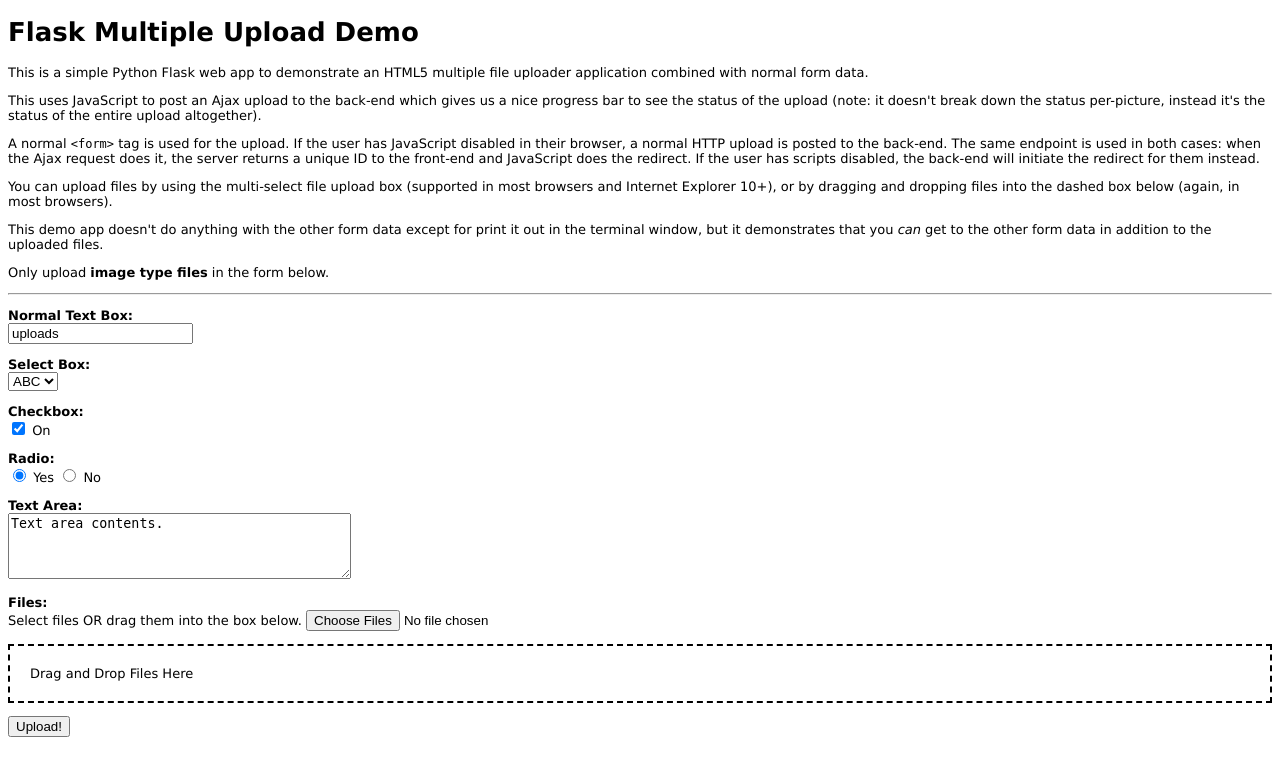
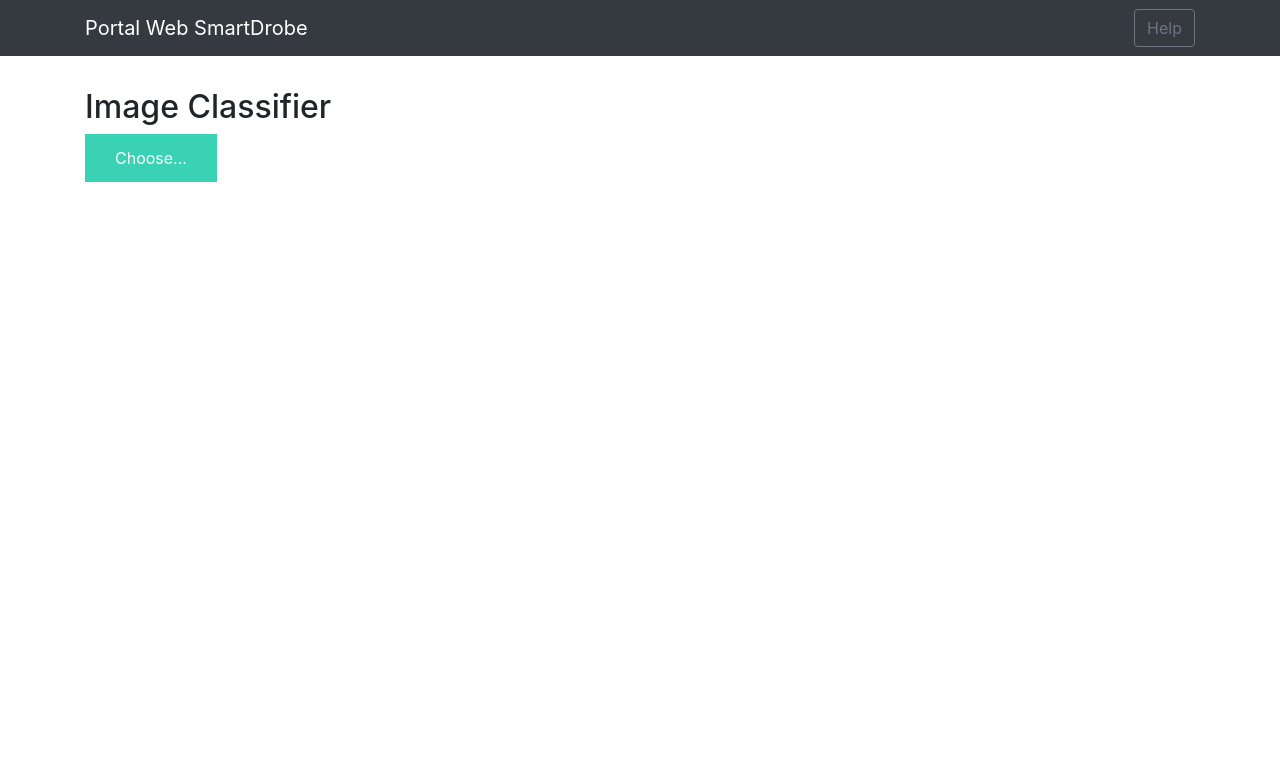
Before and after one commit to leandrohmvieira/ML-simple-server, a Flask app: page / in a window 1280 px wide. Shown: the top 783 px of the page. Run offline with Flask 2, Linux system fonts and the light colour scheme; some libraries are stand-ins or nearby versions.

Commit message:
criação do front-end web para testar o serviço

```diff
--- a/app.py
+++ b/app.py
@@ -1,21 +1,87 @@
+from __future__ import division, print_function
+# coding=utf-8
+import sys
+import os
+import glob
+import re
+import numpy as np
 
-# A very simple Flask Hello World app for you to get started with...
+# Keras
+from keras.applications.imagenet_utils import preprocess_input, decode_predictions
+from keras.models import load_model
+from keras.preprocessing import image
 
-from flask import Flask, render_template
+# Flask utils
+from flask import Flask, redirect, url_for, request, render_template
+from werkzeug.utils import secure_filename
+from gevent.wsgi import WSGIServer
 
+# Define a flask app
 app = Flask(__name__)
 
-@app.route('/')
+# Model saved with Keras model.save()
+MODEL_PATH = 'models/basicCNN.h5'
+
+# Load your trained model
+model = load_model(MODEL_PATH)
+model._make_predict_function()          # Necessary
+print('Model loaded. Start serving...')
+
+# You can also use pretrained model from Keras
+# Check https://keras.io/applications/
+#from keras.applications.resnet50 import ResNet50
+#model = ResNet50(weights='imagenet')
+print('Model loaded. Check http://127.0.0.1:5000/')
+
+
+def model_predict(img_path, model):
+    img = image.load_img(img_path, target_size=(300, 200))
+
+    # Preprocessing the image
+    x = image.img_to_array(img)
+    # x = np.true_divide(x, 255)
+    x = np.expand_dims(x, axis=0)
+
+    # Be careful how your trained model deals with the input
+    # otherwise, it won't make correct prediction!
+    x = preprocess_input(x, mode='caffe')
+
+    preds = model.predict(x)
+    return preds
+
+
+@app.route('/', methods=['GET'])
 def index():
-    return render_template("index.html")
+    # Main page
+    return render_template('index.html')
 
-@app.route("/get")
-def get_response():
-    return True
 
-@app.route("/post")
-def post_response():
-    return True
+@app.route('/predict', methods=['GET', 'POST'])
+def upload():
+    if request.method == 'POST':
+        # Get the file from post request
+        f = request.files['file']
 
-if __name__ == "__main__":
-    app.run()
+        # Save the file to ./uploads
+        basepath = os.path.dirname(__file__)
+        file_path = os.path.join(
+            basepath, 'uploads', secure_filename(f.filename))
+        f.save(file_path)
+
+        # Make prediction
+        preds = model_predict(file_path, model)
+
+        # Process your result for human
+        pred_class = preds.argmax(axis=-1)            # Simple argmax
+        #pred_class = decode_predictions(preds, top=1)   # ImageNet Decode
+        result = str(pred_class)               # Convert to string
+        return result
+    return None
+
+
+if __name__ == '__main__':
+    # app.run(port=5002, debug=True)
+
+    # Serve the app with gevent
+    http_server = WSGIServer(('', 5000), app)
+    http_server.serve_forever()
--- /dev/null
+++ b/static/css/main.css
@@ -0,0 +1,50 @@
+.img-preview {
+    width: 256px;
+    height: 256px;
+    position: relative;
+    border: 5px solid #F8F8F8;
+    box-shadow: 0px 2px 4px 0px rgba(0, 0, 0, 0.1);
+    margin-top: 1em;
+    margin-bottom: 1em;
+}
+
+.img-preview>div {
+    width: 100%;
+    height: 100%;
+    background-size: 256px 256px;
+    background-repeat: no-repeat;
+    background-position: center;
+}
+
+input[type="file"] {
+    display: none;
+}
+
+.upload-label{
+    display: inline-block;
+    padding: 12px 30px;
+    background: #39D2B4;
+    color: #fff;
+    font-size: 1em;
+    transition: all .4s;
+    cursor: pointer;
+}
+
+.upload-label:hover{
+    background: #34495E;
+    color: #39D2B4;
+}
+
+.loader {
+    border: 8px solid #f3f3f3; /* Light grey */
+    border-top: 8px solid #3498db; /* Blue */
+    border-radius: 50%;
+    width: 50px;
+    height: 50px;
+    animation: spin 1s linear infinite;
+}
+
+@keyframes spin {
+    0% { transform: rotate(0deg); }
+    100% { transform: rotate(360deg); }
+}
--- a/static/css/style.css
+++ /dev/null
@@ -1,28 +0,0 @@
-body {
-    background-color: #FFFFFF;
-    font-family: Verdana,Arial,Helvetica,sans-serif;
-    font-size: small;
-    color: #000000;
-}
-
-#dropbox {
-    border: 2px dashed #000000;
-    padding: 20px;
-}
-
-#dropbox.active {
-    border: 4px dashed #FF0000;
-}
-
-.progress-trough {
-    border: 1px solid #000000;
-    height: 24px;
-    width: 100%;
-    position: relative;
-}
-
-.progress-bar {
-    width: 50%;
-    height: 100%;
-    background-color: #0099FF;
-}
--- /dev/null
+++ b/templates/base.html
@@ -0,0 +1,31 @@
+<html lang="en">
+
+<head>
+    <meta charset="UTF-8">
+    <meta name="viewport" content="width=device-width, initial-scale=1.0">
+    <meta http-equiv="X-UA-Compatible" content="ie=edge">
+    <title>AI Demo</title>
+    <link href="https://cdn.bootcss.com/bootstrap/4.0.0/css/bootstrap.min.css" rel="stylesheet">
+    <script src="https://cdn.bootcss.com/popper.js/1.12.9/umd/popper.min.js"></script>
+    <script src="https://cdn.bootcss.com/jquery/3.3.1/jquery.min.js"></script>
+    <script src="https://cdn.bootcss.com/bootstrap/4.0.0/js/bootstrap.min.js"></script>
+    <link href="{{ url_for('static', filename='css/main.css') }}" rel="stylesheet">
+</head>
+
+<body>
+    <nav class="navbar navbar-dark bg-dark">
+        <div class="container">
+            <a class="navbar-brand" href="#">Portal Web SmartDrobe</a>
+            <button class="btn btn-outline-secondary my-2 my-sm-0" type="submit">Help</button>
+        </div>
+    </nav>
+    <div class="container">
+        <div id="content" style="margin-top:2em">{% block content %}{% endblock %}</div>
+    </div>
+</body>
+
+<footer>
+    <script src="{{ url_for('static', filename='js/main.js') }}" type="text/javascript"></script>
+</footer>
+
+</html>
--- a/templates/index.html
+++ b/templates/index.html
@@ -1,80 +1,31 @@
-<!DOCTYPE html>
-<html>
-<head>
-<title>Flask Multiple Upload</title>
-<link rel="stylesheet" type="text/css" href="{{ url_for('static', filename='css/style.css') }}">
-</head>
-<body>
+{% extends "base.html" %} {% block content %}
 
-<h1>Flask Multiple Upload Demo</h1>
+<h2>Image Classifier</h2>
 
-This is a simple Python Flask web app to demonstrate an HTML5 multiple file
-uploader application combined with normal form data.<p>
+<div>
+    <form id="upload-file" method="post" enctype="multipart/form-data">
+        <label for="imageUpload" class="upload-label">
+            Choose...
+        </label>
+        <input type="file" name="file" id="imageUpload" accept=".png, .jpg, .jpeg">
+    </form>
 
-This uses JavaScript to post an Ajax upload to the back-end which gives us a
-nice progress bar to see the status of the upload (note: it doesn't break down
-the status per-picture, instead it's the status of the entire upload altogether).<p>
+    <div class="image-section" style="display:none;">
+        <div class="img-preview">
+            <div id="imagePreview">
+            </div>
+        </div>
+        <div>
+            <button type="button" class="btn btn-primary btn-lg " id="btn-predict">Predict!</button>
+        </div>
+    </div>
 
-A normal <code>&lt;form&gt;</code> tag is used for the upload. If the user has
-JavaScript disabled in their browser, a normal HTTP upload is posted to the
-back-end. The same endpoint is used in both cases: when the Ajax request does it,
-the server returns a unique ID to the front-end and JavaScript does the redirect.
-If the user has scripts disabled, the back-end will initiate the redirect for
-them instead.<p>
+    <div class="loader" style="display:none;"></div>
 
-You can upload files by using the multi-select file upload box (supported in
-most browsers and Internet Explorer 10+), or by dragging and dropping files into
-the dashed box below (again, in most browsers).<p>
+    <h3 id="result">
+        <span> </span>
+    </h3>
 
-This demo app doesn't do anything with the other form data except for print it
-out in the terminal window, but it demonstrates that you <em>can</em> get to the
-other form data in addition to the uploaded files.<p>
+</div>
 
-Only upload <strong>image type files</strong> in the form below.<p>
-
-<hr><p>
-
-<form id="upload-form" action="{{ url_for('post_response') }}" method="POST" enctype="multipart/form-data">
-    <strong>Normal Text Box:</strong><br>
-    <input type="text" size="20" name="input1" value="uploads"><p>
-
-    <strong>Select Box:</strong><br>
-    <select name="selectbox">
-        <option value="abc">ABC</option>
-        <option value="xyz">XYZ</option>
-    </select><p>
-
-    <strong>Checkbox:</strong><br>
-    <input type="checkbox" name="checkbox" value="on" checked> On<p>
-
-    <strong>Radio:</strong><br>
-    <input type="radio" name="radio" value="yes" checked> Yes
-    <input type="radio" name="radio" value="no"> No<p>
-
-    <strong>Text Area:</strong><br>
-    <textarea rows="4" cols="40" name="textarea">Text area contents.</textarea><p>
-
-    <strong>Files:</strong><br>
-    Select files OR drag them into the box below.
-    <input id="file-picker" type="file" name="file" accept="image/*" multiple><p>
-
-    <div id="dropbox">
-        Drag and Drop Files Here
-    </div><p>
-
-    <fieldset id="progress" style="display: none">
-        <legend>Files Progress</legend>
-
-        <div class="progress-trough">
-            <div id="progress-bar" class="progress-bar">0%</div>
-        </div>
-    </fieldset><p>
-
-    <input type="submit" value="Upload!" id="upload-button">
-</form>
-
-<script type="text/javascript" src="{{ url_for('static', filename='js/jquery-2.1.1.min.js') }}"></script>
-<script type="text/javascript" src="{{ url_for('static', filename='js/uploadr.js') }}"></script>
-
-</body>
-</html>
+{% endblock %}
```
Also changed, not shown: requirements.txt (added, +8 -0 lines), static/js/main.js (added, +54 -0 lines), README.md, 2 other files.
